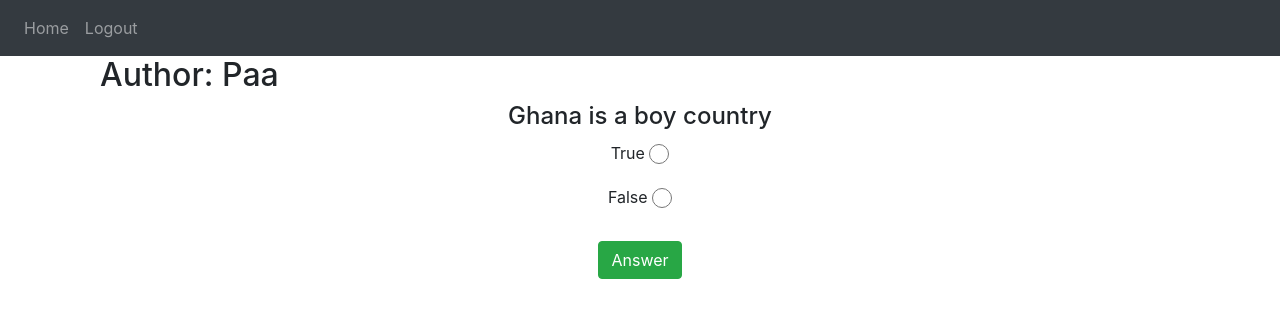
After one commit to Paa-Kwesi-Dennis/Flask-Quiz-app, a Flask app: page /question/1 in a window 1280 px wide. The commit adds this page. Shown: the top 318 px of the page. Run offline with Flask 2, Linux system fonts and the light colour scheme; a user stored in the database is signed in; data comes from the database, SQL or seed files in the repository; both versions use the stored data as it was after the commit; some libraries are stand-ins or nearby versions.

Commit message:
added answering of questions

```diff
--- a/website/auth.py
+++ b/website/auth.py
@@ -78,7 +78,7 @@ def signup():
             flash('Password must be at least 7 characters.', category='error')
         else:
             if session['account_type'] == 'user':
-                new_user = User(email=email, password=generate_password_hash(password1, method='sha256'), first_name=first_name)
+                new_user = User(email=email, password=generate_password_hash(password1, method='sha256'), first_name=first_name, score=0)
                 db.session.add(new_user)
                 db.session.commit()
                 flash("Account Created", category='success')
--- a/website/models.py
+++ b/website/models.py
@@ -8,7 +8,7 @@ class Admin(db.Model, UserMixin):
     email = db.Column(db.String(150), unique=True)
     password = db.Column(db.String(150))
     first_name = db.Column(db.String(150))
-    questions = db.relationship('Question')
+    questions = db.relationship('Question', backref='admin')
 
 
 class Question(db.Model):
--- /dev/null
+++ b/website/templates/question.html
@@ -0,0 +1,28 @@
+{% extends "base.html" %}
+{% block title %}Question Page{% endblock %}
+{% block content %}
+
+<div class="container">
+    <h2>Author: {{question.admin.first_name}}</h2>
+    <h4 align="center">
+        {{ question.text }}
+    </h4>
+    <div class="mt-2" align="center">
+        <form method="POST">
+            <div>
+                <label for="true" class="form-label">True</label>
+                <input type="radio" name="options" id="true" value="true"
+                style="position: relative; top: 5px; width: 20px; height: 20px;" />
+            </div>
+            <div style="height: 10px;"></div>
+            <div>
+                <label for="false" class="form-label">False</label>
+                <input type="radio" name="options" id="false" value="false"
+                style="position: relative; top: 5px; width: 20px; height: 20px;" />
+            </div>
+            <br>
+            <button type="submit" class="btn btn-success">Answer</button>
+        </form>
+    </div>
+</div>
+{% endblock %}
--- a/website/views.py
+++ b/website/views.py
@@ -18,4 +18,21 @@ def home():
         logout_user()
         return redirect(url_for('auth.login'))
     questions = Question.query.all()
+
     return render_template('home.html', user=current_user, questions=questions)
+
+@views.route('/question/<id>', methods=['GET', 'POST'])
+@login_required
+def question(id):
+    question = Question.query.filter_by(id=id).first()
+    user = User.query.filter_by(id=current_user.id).first()
+    if request.method == 'POST':
+        answer = request.form.get('options')
+        if answer == question.answer:
+            flash('Correct answer', category='success')
+            user.score+=1
+            db.session.commit()
+            return redirect(url_for('views.home'))
+        else:
+            flash('Wrong answer', category='error')
+    return render_template('question.html', question=question, user=current_user)
```
Also changed, not shown: website/templates/home.html (+13 -13 lines), website/admin.py (line endings or trailing spaces), website/database.db, website/static/index.js (line endings or trailing spaces).
